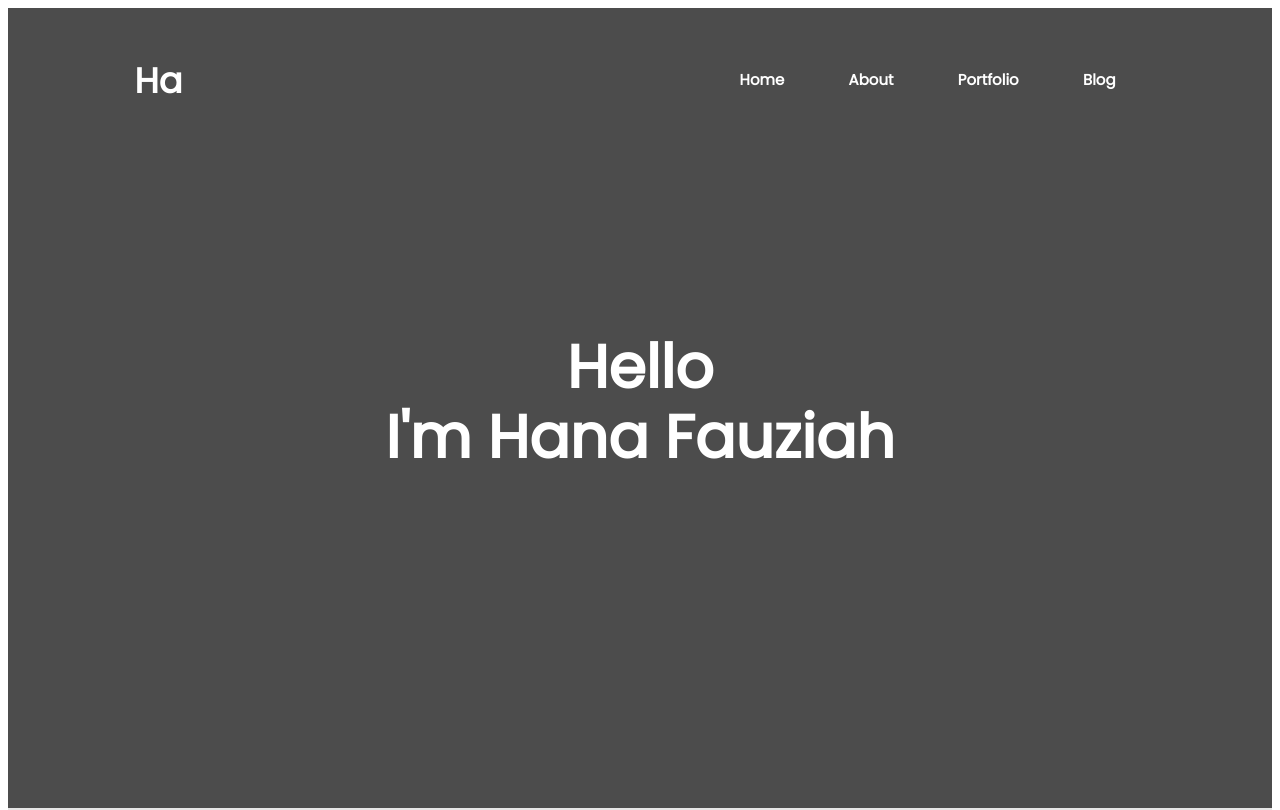
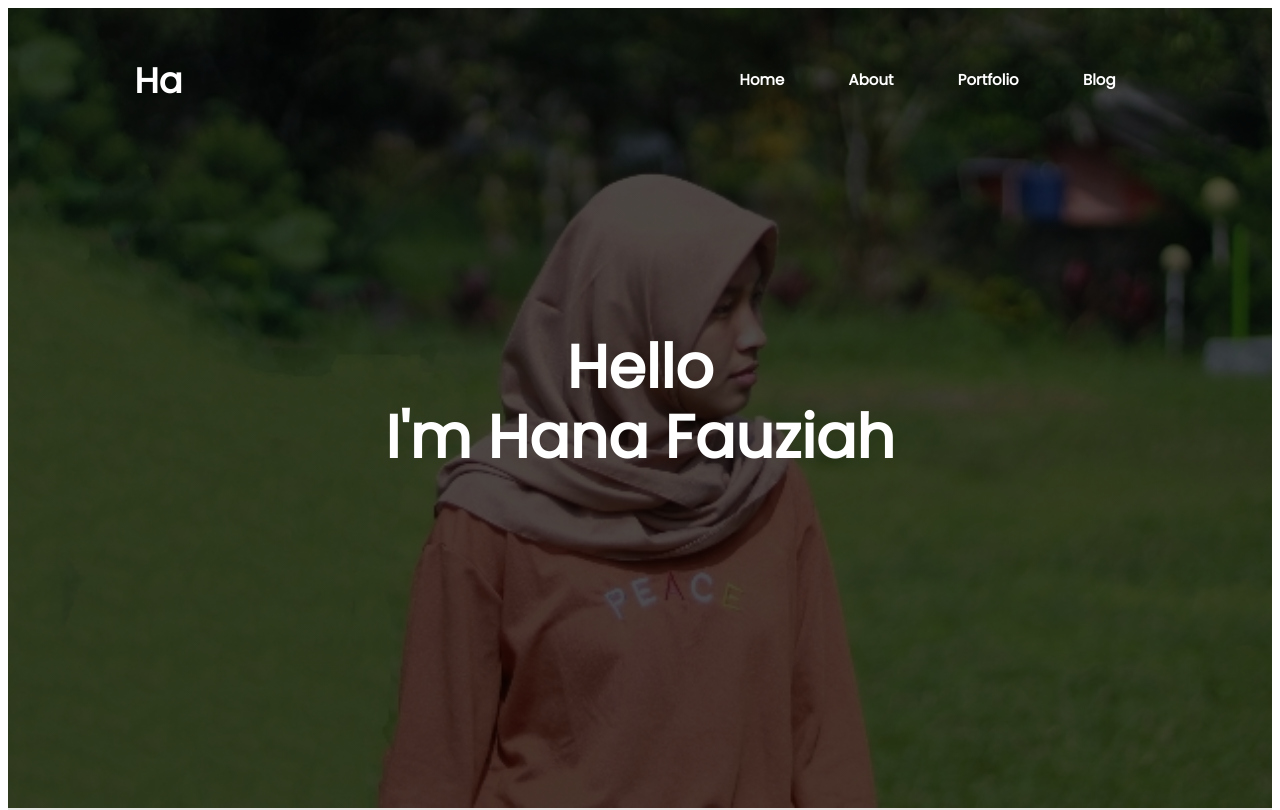
Before and after one commit to hanafau/TPA1, a plain HTML site: page index.html in a window 1280 px wide. Shown: the top 810 px of the page. Drawn offline with Linux system fonts and the light colour scheme.

Commit message:
Update style.css

```diff
--- a/style.css
+++ b/style.css
@@ -5,7 +5,7 @@
 .navbar {
   height: 100vh;
   width: 100%;
-  background-image: linear-gradient(rgba(0, 0, 0, 0.7), rgba(0, 0, 0, 0.7)), url("BG.jpg");
+  background-image: linear-gradient(rgba(0, 0, 0, 0.7), rgba(0, 0, 0, 0.7)), url("../img/BG.jpg");
   background-size: cover;
   background-position: center;
 }
```
